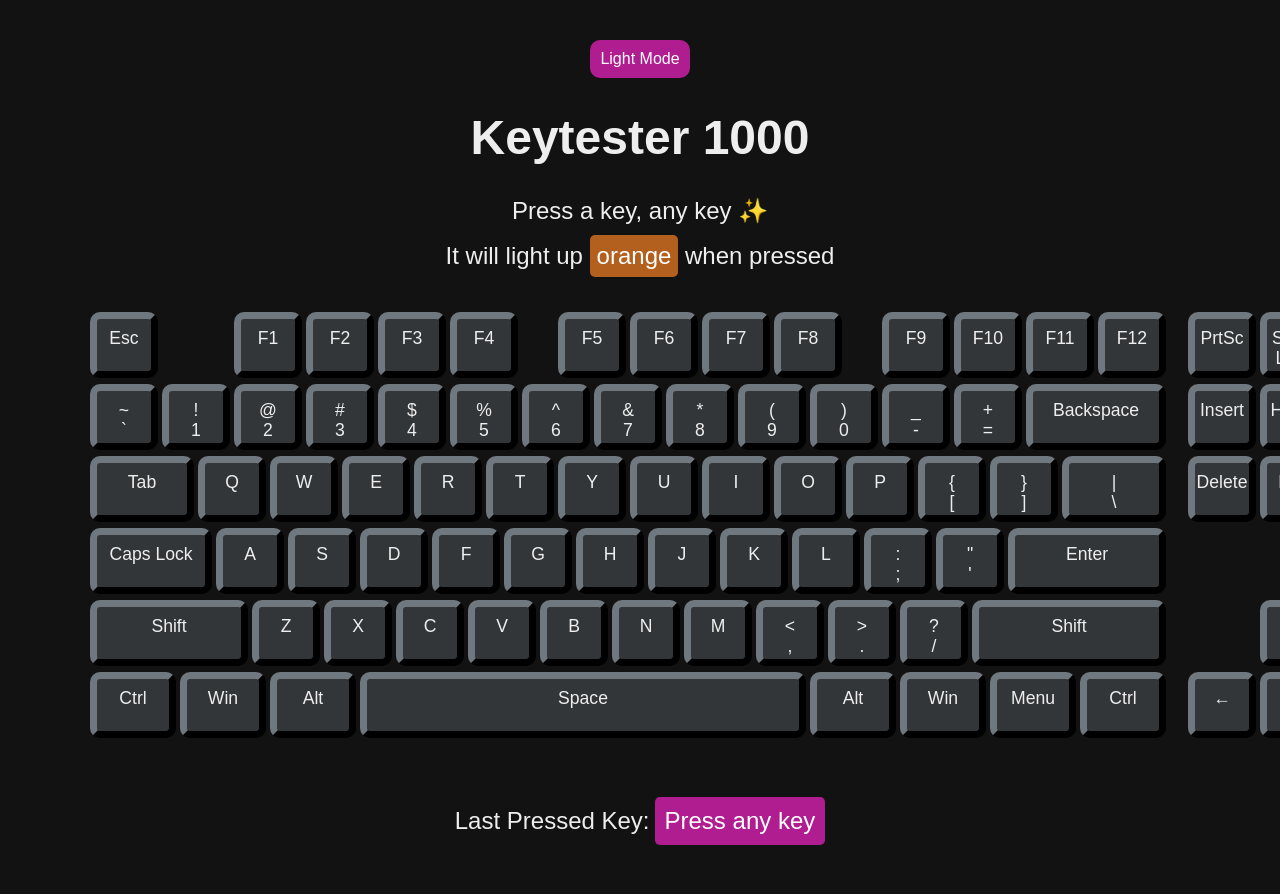
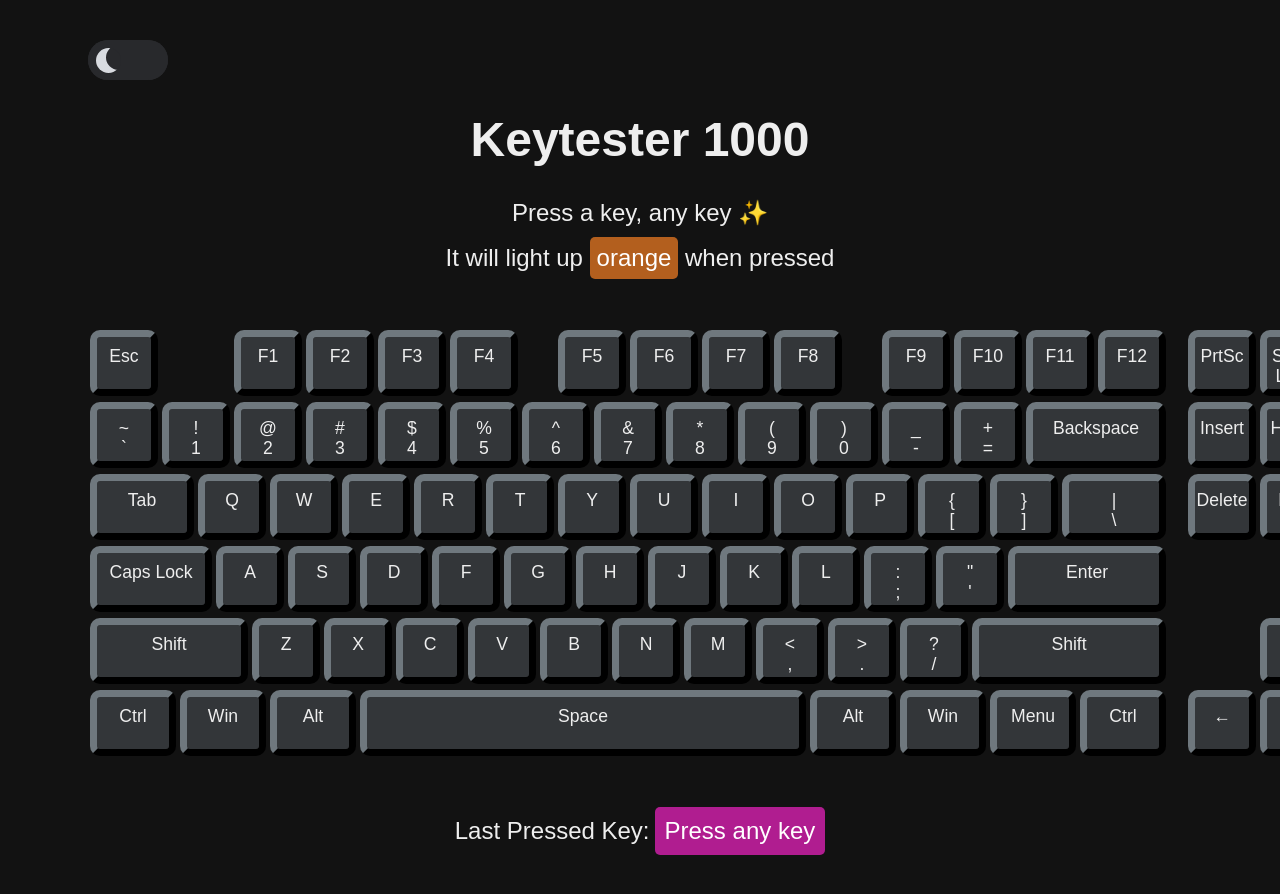
Before and after one commit to malachi3keys/keytester, a plain HTML site: page index.html in a window 1280 px wide. Shown: the top 894 px of the page. Drawn offline with Linux system fonts and the light colour scheme.

Commit message:
create light mode toggle switch

```diff
--- a/index.html
+++ b/index.html
@@ -14,9 +14,18 @@
         <link rel="manifest" href="favicon/site.webmanifest">
     </head>
     <body>
-        <div id="theme">
+
+        <div class="fancy">
+            <div class="toggle-switch">
+                <label for="mode">
+                    <input type="checkbox" id="mode">
+                    <span class="slider"></span>
+                </label>
+            </div>
+        </div>
+        <!-- <div id="theme">
             <button class="theme-btn">Light Mode</button>
-        </div>
+        </div> -->
         <h1>Keytester 1000</h1>
 
         <div id="instructions">
@@ -186,8 +195,8 @@
         </div>
 
         <div class="log" >
-            <div><p>Last Pressed Key:</p></div>
-            <div><p id="keypress">Press any key</p></div>
+            <div>Last Pressed Key:</div>
+            <div id="keypress">Press any key</div>
         </div>
         <script src="index.js"></script>
     </body>
--- a/index.js
+++ b/index.js
@@ -9,7 +9,7 @@ document.addEventListener('keydown', function(event) {
 
 
 function displayKey(currentKey, currentCode) {
-    if (currentKey === ''){
+    if (currentKey === ' '){
         showkey.innerHTML = currentCode;
     } else{
         showkey.innerHTML = currentKey;
@@ -39,14 +39,21 @@ function keyAnimation(currentCode) {
 }
 
 // Light Mode
-const mode = document.querySelector('.theme-btn');
+const ld = document.querySelector('#mode');
 
-mode.addEventListener('click', function(){
-    document.body.classList.toggle('light-mode');
+ld.addEventListener('click', ()=>{
+       document.body.classList.toggle('light-mode');
+})
 
-    if (mode.innerHTML == 'Light Mode'){
-        mode.innerHTML = 'Dark Mode';
-    } else{
-        mode.innerHTML = 'Light Mode';
-    }
-})
+// light mode button
+// const mode = document.querySelector('.theme-btn');
+
+// mode.addEventListener('click', function(){
+//     document.body.classList.toggle('light-mode');
+
+//     if (mode.innerHTML == 'Light Mode'){
+//         mode.innerHTML = 'Dark Mode';
+//     } else{
+//         mode.innerHTML = 'Light Mode';
+//     }
+// })
--- a/styles.css
+++ b/styles.css
@@ -1,10 +1,10 @@
 body {
+    background-color: #121212;
+    color: #eeeeee;
     font-family: Arial, Helvetica, sans-serif;
     font-size: 1.5rem;
     text-align: center;
     padding: 2rem 5rem;
-    background-color: #121212;
-    color: #eeeeee;
 }
 
 /* Light mode */
@@ -18,7 +18,7 @@ body.light-mode .key {
     border: 7px outset #d5d8da;
 }
 
-.theme {
+#theme {
     text-align: left;
 }
 
@@ -31,6 +31,70 @@ body.light-mode .key {
     padding: 10px;
 }
 
+/* Toggle switch */
+:root {
+    --light: #d8dbe0;
+    --dark: #28292c;
+}
+
+.fancy {
+    height: 40px;
+}
+
+.toggle-switch {
+    position: relative;
+    width: 80px;
+}
+
+label {
+    background-color: var(--dark);
+    border-radius: 20px;
+    cursor: pointer;
+    height: 40px;
+    width: 100%;
+    position: absolute;
+    left: 0px;
+}
+
+input {
+    display: none;
+    position: absolute;
+}
+
+.slider {
+    background-color: var(--dark);
+    border-radius: 20px;
+    height: 100%;
+    width: 100%;
+    transition: 0.3s;
+    position: absolute;
+    left: 0px;
+}
+
+input:checked ~ .slider {
+    background-color: var(--light);
+}
+
+.slider::before {
+    background-color: var(--dark);
+    border-radius: 50%;
+    box-shadow: inset 10px -3px 0px 0px var(--light);
+    content: "";
+    height: 25px;
+    width: 25px;
+    transition: 0.3s;
+    position: absolute;
+    left: 8px;
+    top: 8px;
+}
+
+input:checked ~ .slider::before {
+    background-color: var(--dark);
+    box-shadow: none;
+    transform: translateX(40px);
+}
+
+/* Intro */
 #instructions {
     margin-bottom: 2rem;
 }
@@ -48,8 +112,9 @@ body.light-mode .key {
     padding: 7px;
 }
 
+/* Full Keyboard  */
 #keyboard {
-    margin: 2rem auto;
+    margin: 3rem auto;
 }
 
 #main-board {
```
